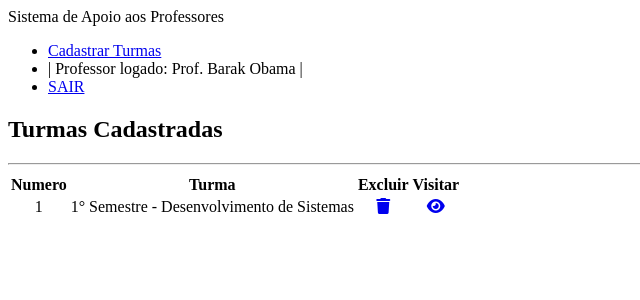
After one commit to sarahcruzz/Projeto_Escola, a Django app: page /lista_turma/1 in a window 1280 px wide. The commit adds this page. Shown: the top 300 px of the page, without its empty margins (0-640 px from the left). Run offline with Django 5.2, Linux system fonts and the light colour scheme; data comes from the database, SQL or seed files in the repository; both versions use the stored data as it was after the commit; some libraries are stand-ins or nearby versions.

Commit message:
atualizado

```diff
--- a/Escola/App_Escola/static/css/style.css
+++ b/Escola/App_Escola/static/css/style.css
@@ -161,3 +161,5 @@ th{
     border-radius: 3px;
 }
 /* Fim da estilização da página de cadastro das turmas: sucesso.html */
+
+/* Estilos adicionais para a página */
--- /dev/null
+++ b/Escola/App_Escola/templates/Cons_Turma_Lista.html
@@ -0,0 +1,117 @@
+{% load static %}
+<!DOCTYPE html>
+<html lang="en">
+<head>
+    <meta charset="UTF-8">
+    <meta name="viewport" content="width=device-width, initial-scale=1.0">
+    <link rel="stylesheet" type="text/css" href="{% static 'css/cons_turma_lista.css' %}">
+    <title>Lista de Turmas do professor</title>
+</head>
+<header class="login">
+    <div class="fundo_menu">
+        <div class="nome_sistema">
+            Sistema de Apoio aos Professores
+        </div>
+    </div>
+</header>
+
+<nav class="menu">
+    <ul>
+       <li><a href="/cad_turma/{{id_logado}}">Cadastrar Turmas</a></li>
+       <li> | Professor logado: {{usuario_logado}} | </a></li>
+       <li><a href="../accounts/logout">SAIR</a></li>
+    </ul>
+</nav>
+
+<body onLoad="login();">
+    <div class="principal">
+    <div class="container">
+        <section class="enquadramento">
+            <h1> Turmas Cadastradas</h1>
+        </section>
+         {% if messages %}
+            <ul class="mensagem_do_servidor" style="background: #7d7f81; padding: 24px; text-align:center; color: #fff;">
+                {% for mensagem in messages %}
+                   <li style="list-style: none;" {% if mensagem.tags %}class="alert alert-{{message.tags}}"{% endif %}>{{mensagem}}</li>
+                {% endfor %}
+            </ul>
+         {% endif %}
+        <input type="hidden"  name="id_logado" id="id_logado"  value="{{id_logado}}" />
+        <input type="hidden"  name="nome_logado" id="nome_logado"  value="{{usuario_logado}}" />
+        <hr>
+
+        <table>
+            <tr>
+                <th>Numero</th>
+                <th>Turma</th>
+                <th>Excluir</th>
+                <th>Visitar</th>
+            </tr>
+
+            {% for igs in turmas_do_professor %}
+            <tr>
+                <td style="text-align:center">{{igs.id}} </td>
+                <td>{{igs.nome_turma}}</td>
+                <td style="text-align:center"><a href="javascript:valida_excluir({{igs.id}})"><i class="fa-solid fa-trash"></i></a></td>
+                <td style="text-align:center"><a href="/ver_atividades?id_turma={{igs.id}}&who={{id_logado}}"><i class="fa-solid fa-eye"></i></a></td>
+            </tr>
+            {% endfor %}
+
+        </table>
+
+    </div>
+    </div>
+
+<script src="https://kit.fontawesome.com/c9237383f1.js" crossorigin="anonymous"></script>
+
+</body>
+
+<script>
+
+function login(){
+        const value_id_logado = localStorage.getItem('proj_escola_id_logado');
+        const value_nome_logado = localStorage.getItem('proj_escola_nome_logado');
+        let id_logado = document.getElementById("id_logado").value
+        if (value_id_logado == null) {
+
+            let nome_logado = document.getElementById("nome_logado").value
+            localStorage.setItem('proj_escola_id_logado', id_logado)
+            localStorage.setItem('proj_escola_nome_logado', nome_logado)
+        }
+        else
+        {
+          if (value_id_logado == null || value_id_logado != id_logado) {
+              window.alert('Você não está logado. Faça o Login antes de continuar.');
+              window.location.href='../';
+          }
+          else{
+            document.getElementById("id_logado").value = value_id_logado ;
+            document.getElementById("nome_logado").value = value_nome_logado ;
+          }
+        }
+    }
+
+</script>
+
+<script>
+
+function valida_excluir(id){
+  // Primeiro, exibir a mensagem de confirmação
+  let userConfirmation = confirm("Você tem certeza de que deseja excluir este item?");
+
+  // Se o usuário confirmou a exclusão
+  if(userConfirmation) {
+
+    id=id;
+    endereco='/excluir_turma/' + id;
+    window.location.href=endereco;
+  }
+  // Se o usuário cancelou a exclusão
+  else {
+    console.log('Operação de exclusão cancelada.');
+  }
+}
+
+</script>
+
+</html>
--- a/Escola/App_Escola/urls.py
+++ b/Escola/App_Escola/urls.py
@@ -4,5 +4,8 @@ from . import views
 urlpatterns = [
     path('', views.abre_index, name='abre_index'),
     path('enviar_login', views.enviar_login, name='enviar_login'),
-    path('confirmar_cadastro', views.confirmar_cadastro, name='confirmar_cadastro')
+    path('confirmar_cadastro', views.confirmar_cadastro, name='confirmar_cadastro'),
+    path('cad_turma/<int:id_professor>', views.cad_turma, name='cad_turma'),
+    path('salvar_turma', views.salvar_turma_nova, name='salvar_turma_nova'),
+    path('lista_turma/<int:id_professor>', views.lista_turma, name='lista_turma')
 ]
--- a/Escola/App_Escola/views.py
+++ b/Escola/App_Escola/views.py
@@ -1,5 +1,5 @@
 from django.http import HttpResponse
-from django.shortcuts import render
+from django.shortcuts import redirect, render
 from hashlib import sha256
 from .models import Professor, Turma, Atividade
 from django.db import connection, transaction
@@ -130,3 +130,34 @@ def confirmar_cadastro(request):
 
         mensagem = "OLÁ PROFESSOR " + nome + ", SEJA BEM VINDO!"
         return HttpResponse(mensagem)
+
+def cad_turma(request, id_professor):
+    usuario_logado = Professor.objects.filter(id=id_professor).values("nome", "id")
+    usuario_logado = usuario_logado[0]
+    usuario_logado = usuario_logado['nome']
+    #print (usuario_logado, "Usuario logado em cad_cliente")
+    return render(request, 'Cad_Turma.html', {'usuario_logado': usuario_logado, 'id_logado': id_professor})
+
+def salvar_turma_nova(request):
+    if request.method == 'POST':
+        nome_turma = request.POST.get('nome_turma')
+        id_professor = request.POST.get('id_professor')
+        professor = Professor.objects.get(id=id_professor)
+        grava_turma = Turma(
+            nome_turma=nome_turma,
+            id_professor=professor
+        )
+        grava_turma.save()
+        messages.info(request, 'Turma ' + nome_turma + ' cadastrado com sucesso.')
+
+        # Redirecionar para uma nova url após a gravação bem-sucedida
+        return redirect('lista_turma', id_professor=id_professor)
+
+def lista_turma(request, id_professor):
+    dados_professor = Professor.objects.filter(id=id_professor).values("nome", "id")
+    usuario_logado = dados_professor[0]
+    usuario_logado = usuario_logado['nome']
+    id_logado = dados_professor[0]
+    id_logado = id_logado['id']
+    turmas_do_professor = Turma.objects.filter(id_professor=id_logado)
+    return render(request, 'Cons_Turma_Lista.html', {'usuario_logado': usuario_logado, 'turmas_do_professor': turmas_do_professor, 'id_logado': id_logado})
```
Also changed, not shown: Escola/App_Escola/templates/Cad_Turma.html (added, +50 -0 lines), Escola/db.sqlite3.
